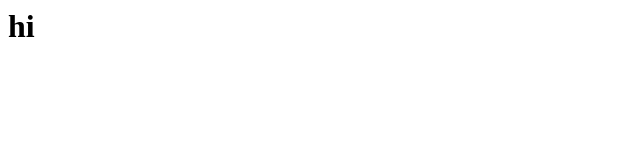
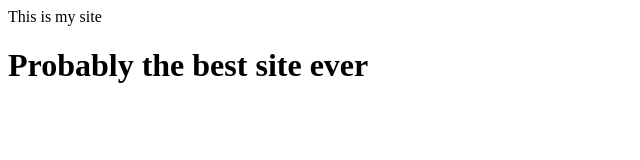
Before and after one commit to ColinC83/testsite, a plain HTML site: page index.html in a window 1280 px wide. Shown: the whole page, without its empty margins (0-640 px from the left). Drawn offline with Linux system fonts and the light colour scheme.

Commit message:
Update index.html

```diff
--- a/index.html
+++ b/index.html
@@ -1 +1,2 @@
-<h1>hi</h1>
+<header>This is my site</header>
+<h1>Probably the best site ever</h1>
```
